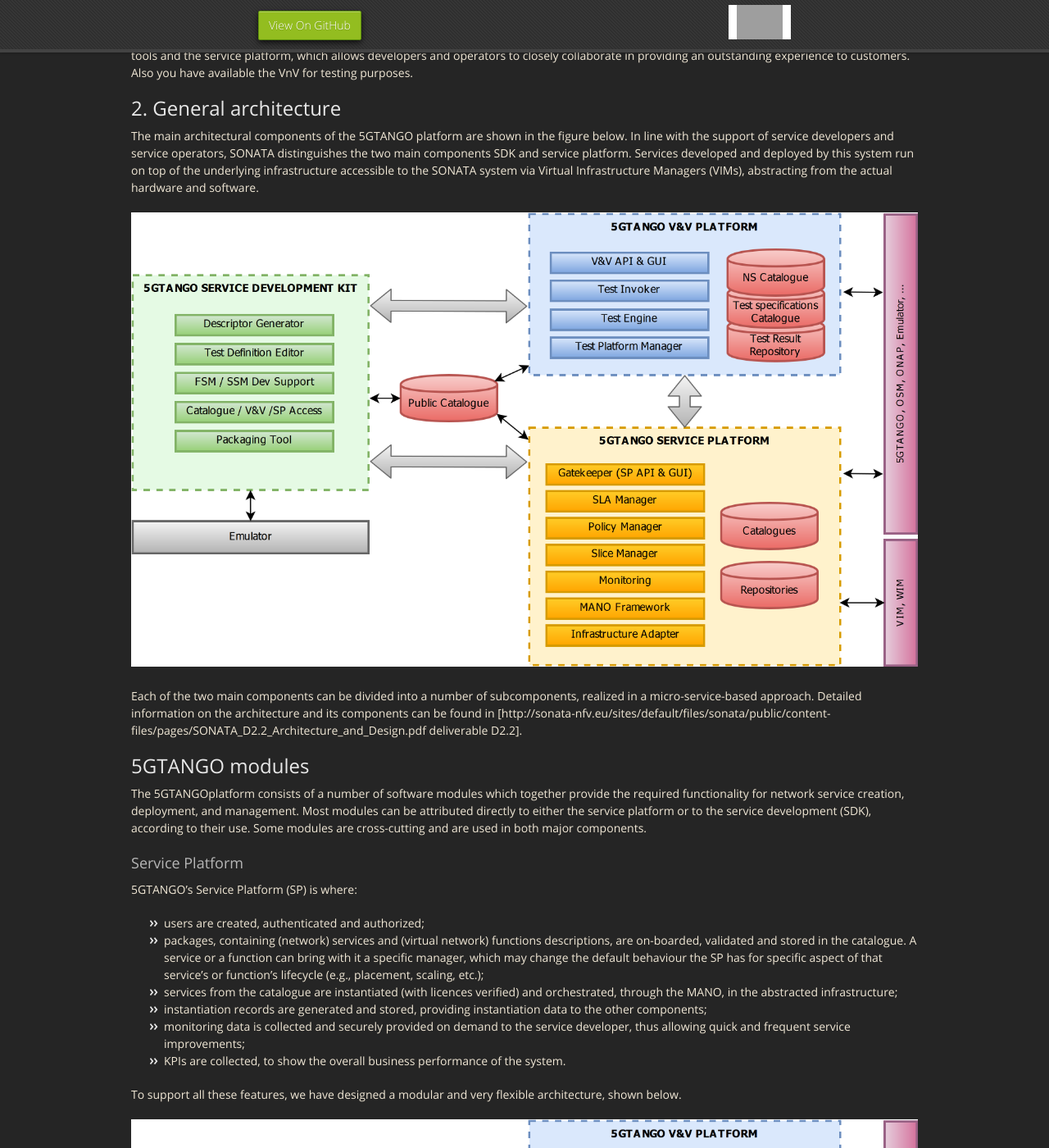
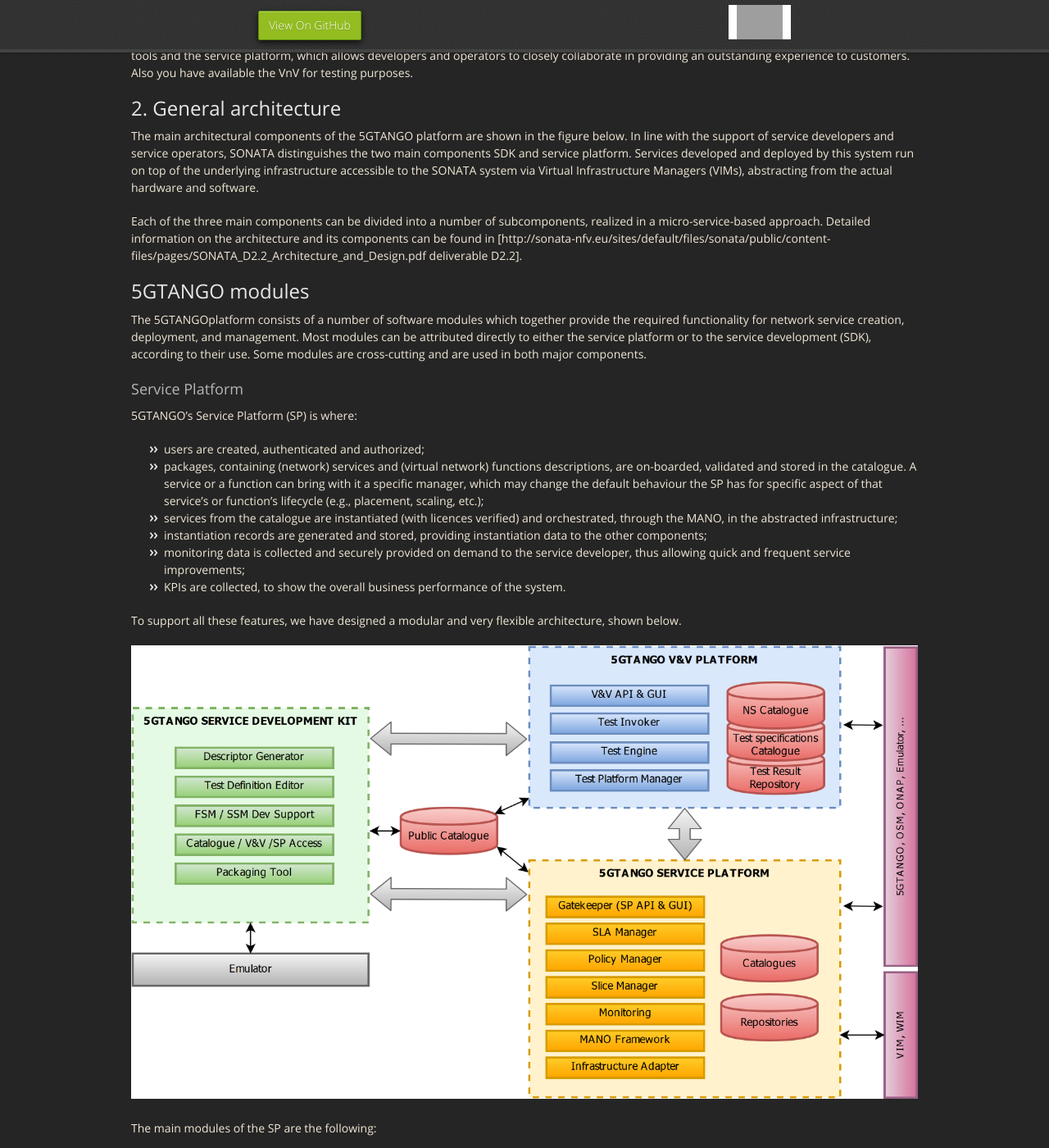
Before and after one commit to sonata-nfv/sonata-nfv.github.io, a Jekyll site: the page built from index.md, in a window 1280 px wide and 1400 px high, scrolled down 1340 px. Shown: the whole window at 82% size. Built offline with Jekyll 4.4.1, drawn with Linux system fonts in a browser that asks for light colours; nearby versions of some CDN libraries; grey boxes are pictures that could not be loaded.

Commit message:
Update index.md
Update index.md

```diff
--- a/index.md
+++ b/index.md
@@ -39,9 +39,7 @@ The 5GTANGO platform supports two main stakeholders in telecommunications servic
 
 The main architectural components of the 5GTANGO platform are shown in the figure below. In line with the support of service developers and service operators, SONATA distinguishes the two main components SDK and service platform. Services developed and deployed by this system run on top of the underlying infrastructure accessible to the SONATA system via Virtual Infrastructure Managers (VIMs), abstracting from the actual hardware and software.
 
-![](https://github.com/sonata-nfv/sonata-nfv.github.io/blob/master/5GTANGOmaincomponents.png)
-
-Each of the two main components can be divided into a number of subcomponents, realized in a micro-service-based approach. Detailed information on the architecture and its components can be found in [http://sonata-nfv.eu/sites/default/files/sonata/public/content-files/pages/SONATA_D2.2_Architecture_and_Design.pdf deliverable D2.2].
+Each of the three main components can be divided into a number of subcomponents, realized in a micro-service-based approach. Detailed information on the architecture and its components can be found in [http://sonata-nfv.eu/sites/default/files/sonata/public/content-files/pages/SONATA_D2.2_Architecture_and_Design.pdf deliverable D2.2].
 
 ## 5GTANGO modules
 
```
